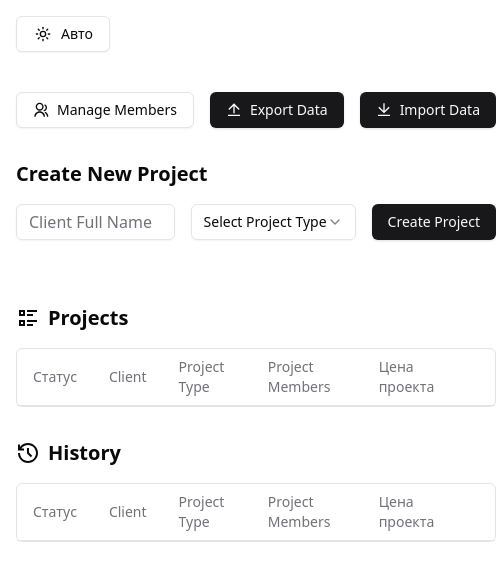
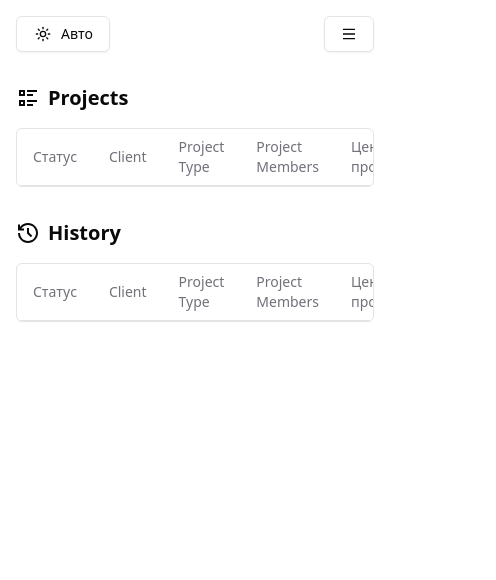
Before and after one commit to DanilLut/payout-calculator, a React (Vite) app: page / in a window 390 px wide. Shown: the top 580 px of the page, 496 px wide, since content can reach past the window. Built offline with nearby package versions, Linux system fonts and the light colour scheme.

Commit message:
fix mobile UI

```diff
--- a/package.json
+++ b/package.json
@@ -34,6 +34,7 @@
         "react-i18next": "^15.4.0",
         "tailwind-merge": "^3.0.1",
         "tailwindcss-animate": "^1.0.7",
+        "usehooks-ts": "^3.1.1",
         "uuid": "^11.0.5"
     },
     "devDependencies": {
--- a/src/App.tsx
+++ b/src/App.tsx
@@ -1,15 +1,13 @@
 import './App.css'
 
 import { ThemeProvider } from '@/components/ThemeProvider'
-import { ThemeToggle } from '@/components/ThemeToggle'
 import { Dashboard } from '@/components/Dashboard'
 
 function App() {
     return (
         <>
             <ThemeProvider defaultTheme="system" storageKey="ui-theme">
-                <div className="px-4 py-4">
-                    <ThemeToggle />
+                <div className="p-4">
                     <Dashboard />
                 </div>
             </ThemeProvider>
--- a/src/components/Dashboard.tsx
+++ b/src/components/Dashboard.tsx
@@ -1,5 +1,6 @@
 import { useState, useEffect } from 'react'
 import { useProjectsColumns } from '@/components/ProjectsTable/hooks/useProjectsColumns'
+import { useWindowSize } from 'usehooks-ts'
 
 import { handleExport, handleImport } from '@/utils/data-utils'
 
@@ -15,9 +16,13 @@ import {
     RiDownloadLine,
     RiHistoryLine,
     RiListCheck2,
+    RiMenuLine,
 } from '@remixicon/react'
+import { ThemeToggle } from './ThemeToggle'
 
 export function Dashboard() {
+    const [showMenu, setShowMenu] = useState(false)
+
     const [projects, setProjects] = useState<Project[]>(() => {
         const savedData = localStorage.getItem('projectsData')
         return savedData ? (JSON.parse(savedData) as Project[]) : []
@@ -88,9 +93,27 @@ export function Dashboard() {
     const unselectedData = projects.filter((item) => !item.selected)
 
     return (
-        <div className="container mx-auto py-10 grid">
-            <div className="ml-auto flex gap-4 mb-8">
-                <MembersManager members={members} setMembers={setMembers} />
+        <div className="container mx-auto pb-10 md:px-16">
+            <div className="flex justify-between mb-8">
+                <ThemeToggle />
+
+                {useWindowSize().width < 768 ? (
+                    <Button
+                        variant={'outline'}
+                        onClick={() => setShowMenu((prev) => !prev)}
+                    >
+                        <RiMenuLine />
+                    </Button>
+                ) : null}
+            </div>
+
+            {useWindowSize().width > 768 || showMenu ? (
+                <>
+                    <div className="flex gap-4 mb-8 flex-col md:flex-row w-full justify-end">
+                        <MembersManager
+                            members={members}
+                            setMembers={setMembers}
+                        />
                         <Button
                             onClick={() => {
                                 handleExport(
@@ -125,13 +148,14 @@ export function Dashboard() {
                             </label>
                         </Button>
                     </div>
-
                     <NewProjectForm
                         setProjects={setProjects}
                         projectTypes={projectTypes}
                     />
+                </>
+            ) : null}
 
-            <div className="mt-8">
+            <div className="mt-8 w-full">
                 <h2 className="text-xl font-bold mb-4 flex items-center gap-2">
                     <RiListCheck2 />
                     Projects
@@ -139,7 +163,7 @@ export function Dashboard() {
                 <DataTable columns={columns} data={unselectedData} />
             </div>
 
-            <div className="mt-8">
+            <div className="mt-8 w-full">
                 <h2 className="text-xl font-bold mb-4 flex items-center gap-2">
                     <RiHistoryLine /> History
                 </h2>
--- a/src/components/DataTable.tsx
+++ b/src/components/DataTable.tsx
@@ -29,8 +29,8 @@ export function DataTable<TData, TValue>({
     })
 
     return (
-        <div className="rounded-md border">
-            <Table className="w-full">
+        <div className="rounded-md border overflow-x-auto w-full">
+            <Table className="min-w-full w-full relative">
                 <TableHeader>
                     {table.getHeaderGroups().map((headerGroup) => (
                         <TableRow key={headerGroup.id}>
--- a/src/components/NewProjectForm.tsx
+++ b/src/components/NewProjectForm.tsx
@@ -63,7 +63,7 @@ export const NewProjectForm = ({
             <h2 className="text-xl font-bold mb-4">Create New Project</h2>
             <form
                 onSubmit={handleCreateProject}
-                className="flex gap-4 items-end"
+                className="flex gap-4 flex-col md:flex-row"
             >
                 <div className="flex-1">
                     <Input
--- a/src/components/ProjectsTable/ProjectMembersCollapsible.tsx
+++ b/src/components/ProjectsTable/ProjectMembersCollapsible.tsx
@@ -19,11 +19,11 @@ const CollapsibleSection = ({ children }: CollapsibleSectionProps) => {
             <div>
                 <CollapsibleTrigger className="w-full h-10 flex items-center justify-end">
                     {isOpen ? (
-                        <span className="flex items-center">
+                        <span className="flex items-center text-nowrap">
                             Hide <RiArrowUpSLine />
                         </span>
                     ) : (
-                        <span className="flex items-center">
+                        <span className="flex items-center text-nowrap">
                             Show all <RiArrowDownSLine />
                         </span>
                     )}
```
Also changed, not shown: 1 other file (tests, documents, lock files or other folders). Lines whose indentation alone changed are shown as unchanged.
